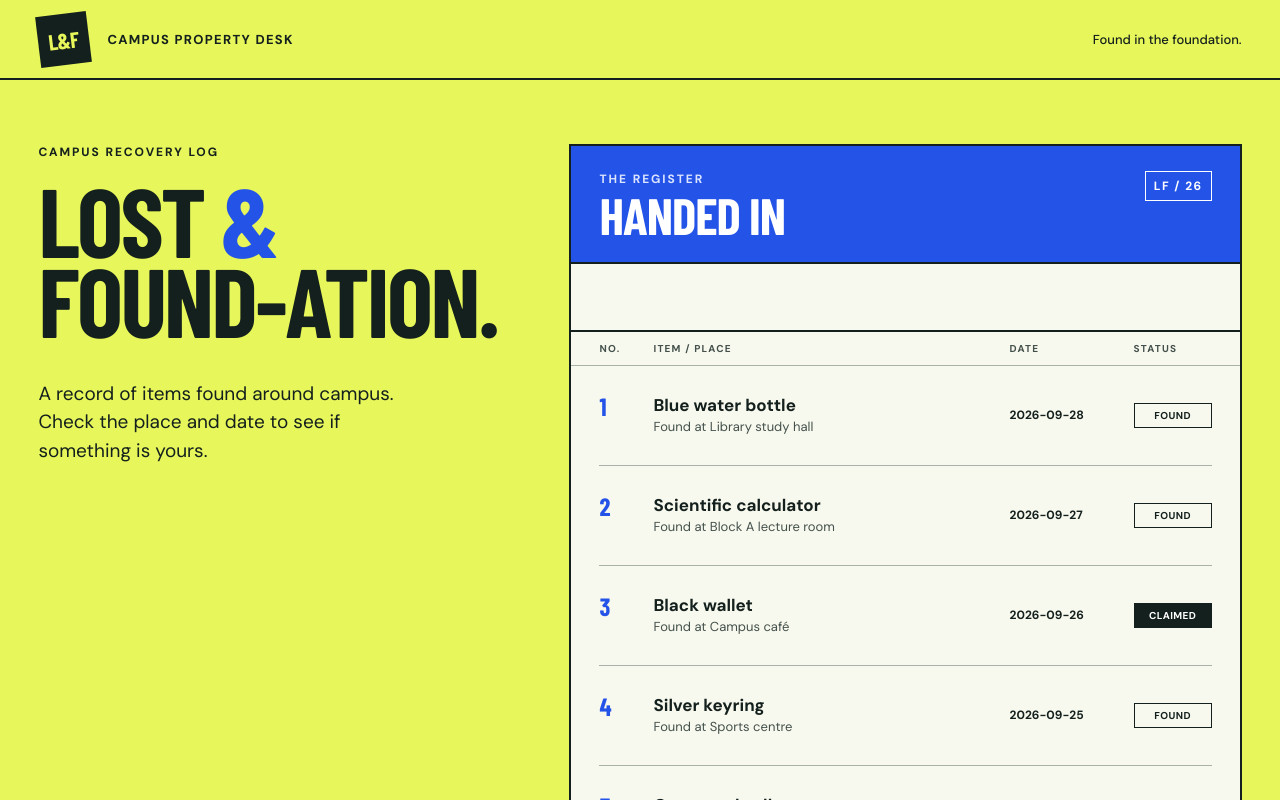
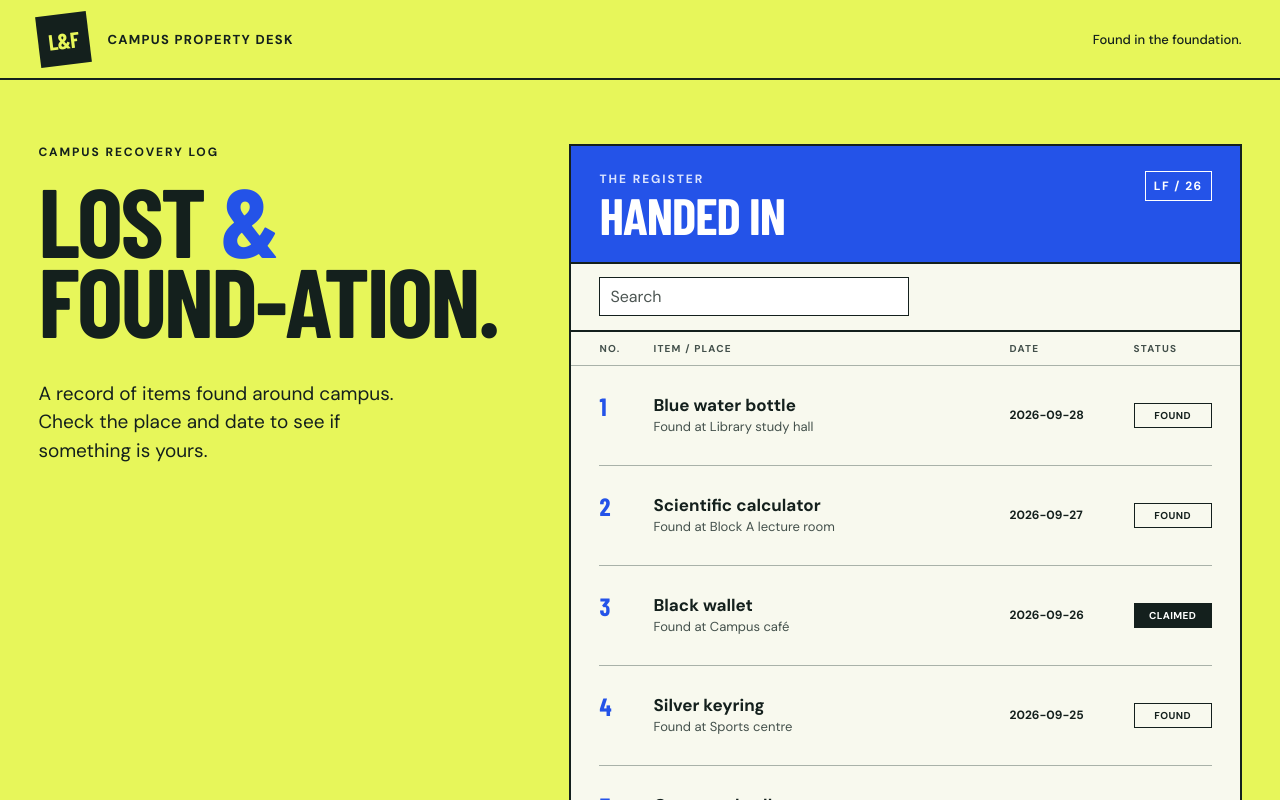
Before and after one commit to VytraDev/Lost-and-Found-ation, a React (Vite) app: page / in a window 1280 px wide. Shown: the top 800 px of the page. Built offline with nearby package versions, Linux system fonts and the light colour scheme; a web font is replaced by a local one.

Commit message:
Added search box

```diff
--- a/src/App.jsx
+++ b/src/App.jsx
@@ -1,7 +1,9 @@
+import { useState } from 'react'
 import items from './data.js'
 import ItemCard from './ItemCard.jsx'
 
 function App() {
+  const [query, setQuery] = useState('')
 
   return (
     <div className="site">
@@ -27,7 +29,10 @@ function App() {
             </div>
             <span className="records-badge">LF / 26</span>
           </div>
-          <div className="toolbar"></div>
+          <div className="toolbar">
+            <input type="search" aria-label="Search items" placeholder="Search"
+            value={query} onChange={(event) => setQuery(event.target.value)} />
+          </div>
           <div className="list-head" aria-hidden="true">
             <span>No.</span>
             <span>Item / place</span>
@@ -36,7 +41,8 @@ function App() {
           </div>
 
           <div className="item-list">
-            {items.map((item) => <ItemCard key={item.id} item={item} />)}
+            {items.filter((item) => item.name.includes(query)).map((item) =>
+            <ItemCard key={item.id} item={item} />)}
           </div>
         </section>
       </main>
```
